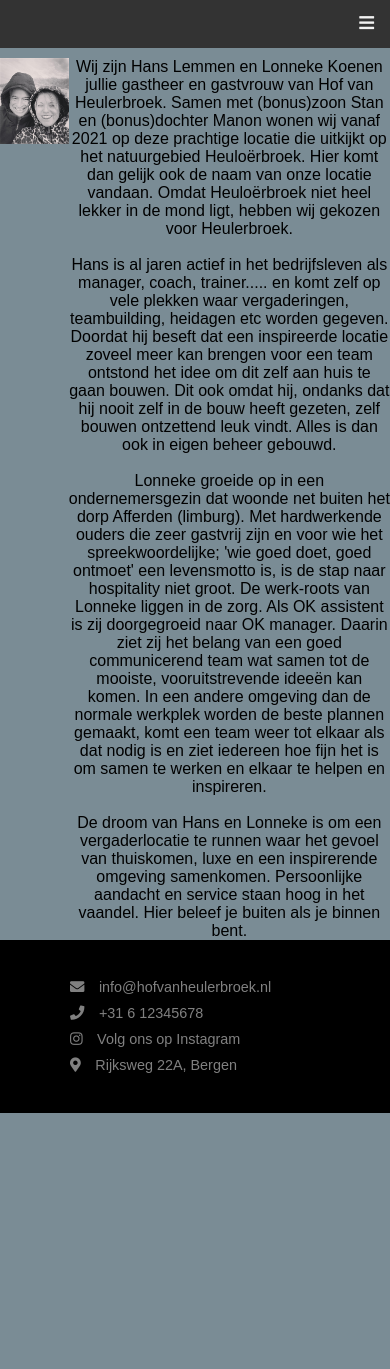
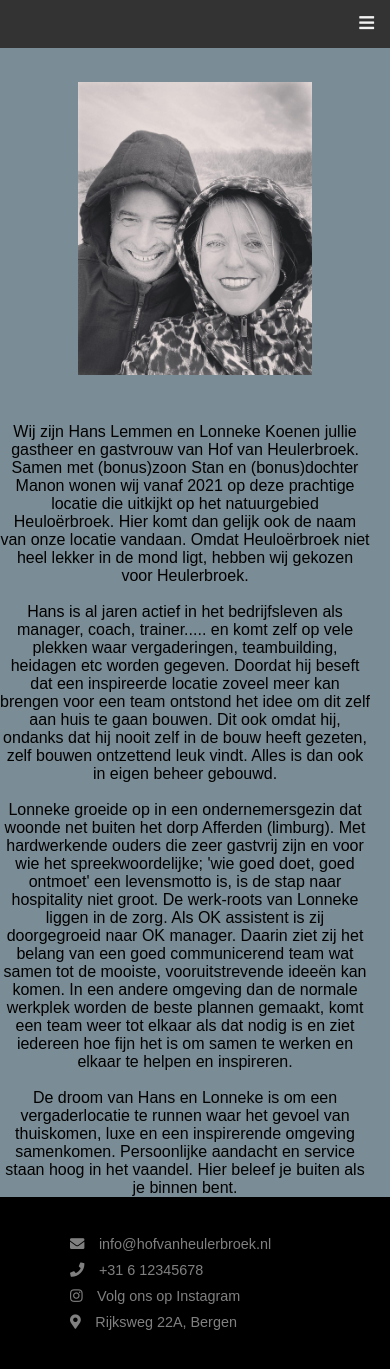
Before and after one commit to MisterJacobz/WebsiteHofVanHeulerbroek, a Django app: page /over-ons in a window 390 px wide. Before the commit the page ends 1113 px from the top, so only its background shows below. Run offline with Django 4.2, Linux system fonts and the light colour scheme.

Commit message:
Fixed flex in over ons and omgeving

```diff
--- a/website/blog/static/blog/main.css
+++ b/website/blog/static/blog/main.css
@@ -26,7 +26,7 @@
 When the screen is less than 600 pixels wide, hide all links.
 Show the link that contains should open and close the topnav (.icon)
 */
-@media screen and (max-width: 1080px) {
+@media screen and (max-width: 768px) {
   .topnav a {display: none;}
   .topnav a.icon {
     float: right;
@@ -38,7 +38,7 @@ Show the link that contains should open and close the topnav (.icon)
 The "responsive" class is added to the topnav with JavaScript when the user clicks on the icon.
 This class makes the topnav look good on small screens (display the links vertically instead of horizontally)
 */
-@media screen and (max-width: 1080px) {
+@media screen and (max-width: 768px) {
   .topnav.responsive {position: relative;}
   .topnav.responsive .icon {
     position: absolute;
@@ -110,20 +110,44 @@ figcaption {
 
 .over-ons-container {
   display: flex;
-  height: 100%;
-}
-
-.over-ons-left .over-ons-right{
-  width: 50%;
-  box-sizing: border-box;
+  align-items: flex-start;
 }
 
 .over-ons-image {
-  max-width: 100%;
-  max-height: 100%;
-  display: block;
-  margin: 0 auto;
+    flex: auto; /* Allow image to grow and shrink */
+    margin-right: 0px; /* Space between image and text */
+    max-width: 60%; /* Limit image width to 60% of its original width */
+    /* width: 100%; Ensure image spans 100% of its container's width */
+    height: auto; /* Maintain aspect ratio */
+    margin-top: 1.5em;
 }
+
+.over-ons-text {
+    flex: auto; /* Allow text to grow more than image, but limit its shrinking */
+    max-width: 60%; /* Limit image width to 60% of container width */
+    margin-top: 1.5em;
+    margin-right: 20px;
+    align-self: center;
+}
+
+@media (max-width: 768px) {
+  .over-ons-container {
+    flex-direction: column; /* Stack items vertically on smaller screens */
+  }
+  .over-ons-image {
+    margin-right: 0; /* Remove margin for smaller screens */
+    margin-bottom: 20px; /* Add some space between image and text */
+  }
+  .over-ons-text {
+    max-width: 100%; /* Limit image width to 60% of container width */
+}
+}
+
+/* .over-ons-left .over-ons-right{
+  width: 50%;
+  box-sizing: border-box;
+} */
+
 
 /* Remove pixels on the left */
 body {
@@ -152,8 +176,6 @@ body {
   width: 50%;
   margin: 0 auto;
   padding-top: 10px;
-  font-family: Arial, sans-serif;
-  font-size: 20px;
 }
 
 .footer{
@@ -197,7 +219,7 @@ font-size:2em;
 margin:0% 1%;
 } */
 
-@media (max-width:1080px){
+@media (max-width:768px){
 .footer{
 text-align:left;
 padding:5%;
@@ -328,3 +350,35 @@ margin:0% 3%;
       opacity: 0;
   }
 }
+
+
+.omgeving-container {
+  display: flex;
+  flex-direction: column;
+  align-items: center;
+}
+
+.omgeving-video-container {
+  width: 60%;
+  display: flex;
+  flex-direction: column;
+  align-items: center;
+}
+
+.omgeving-text {
+  width: 60%;
+  margin: 0 auto;
+  /* padding-top: 10px; */
+}
+
+@media (max-width: 768px) {
+  .omgeving-container {
+    flex-direction: column; /* Stack items vertically on smaller screens */
+  }
+  .omgeving-video-container {
+    width: 90%;
+  }
+  .omgeving-text {
+    max-width: 100%; /* Limit image width to 60% of container width */
+}
+}
--- a/website/blog/templates/blog/over_ons.html
+++ b/website/blog/templates/blog/over_ons.html
@@ -6,7 +6,7 @@
         <div class="over-ons-left">
             <img class="over-ons-image" src="{% static 'blog/over_ons.jpg' %}" alt="over-ons">
         </div>
-        <div class="over-ons-right">
+        <div class="over-ons-text">
             Wij zijn Hans Lemmen en Lonneke Koenen jullie gastheer en gastvrouw van Hof van Heulerbroek.
             Samen met (bonus)zoon Stan en (bonus)dochter Manon wonen wij vanaf 2021 op deze prachtige
             locatie die uitkijkt op het natuurgebied Heuloërbroek. Hier komt dan gelijk ook de naam van onze
```
Also changed, not shown: website/blog/templates/blog/omgeving.html (+6 -6 lines).
